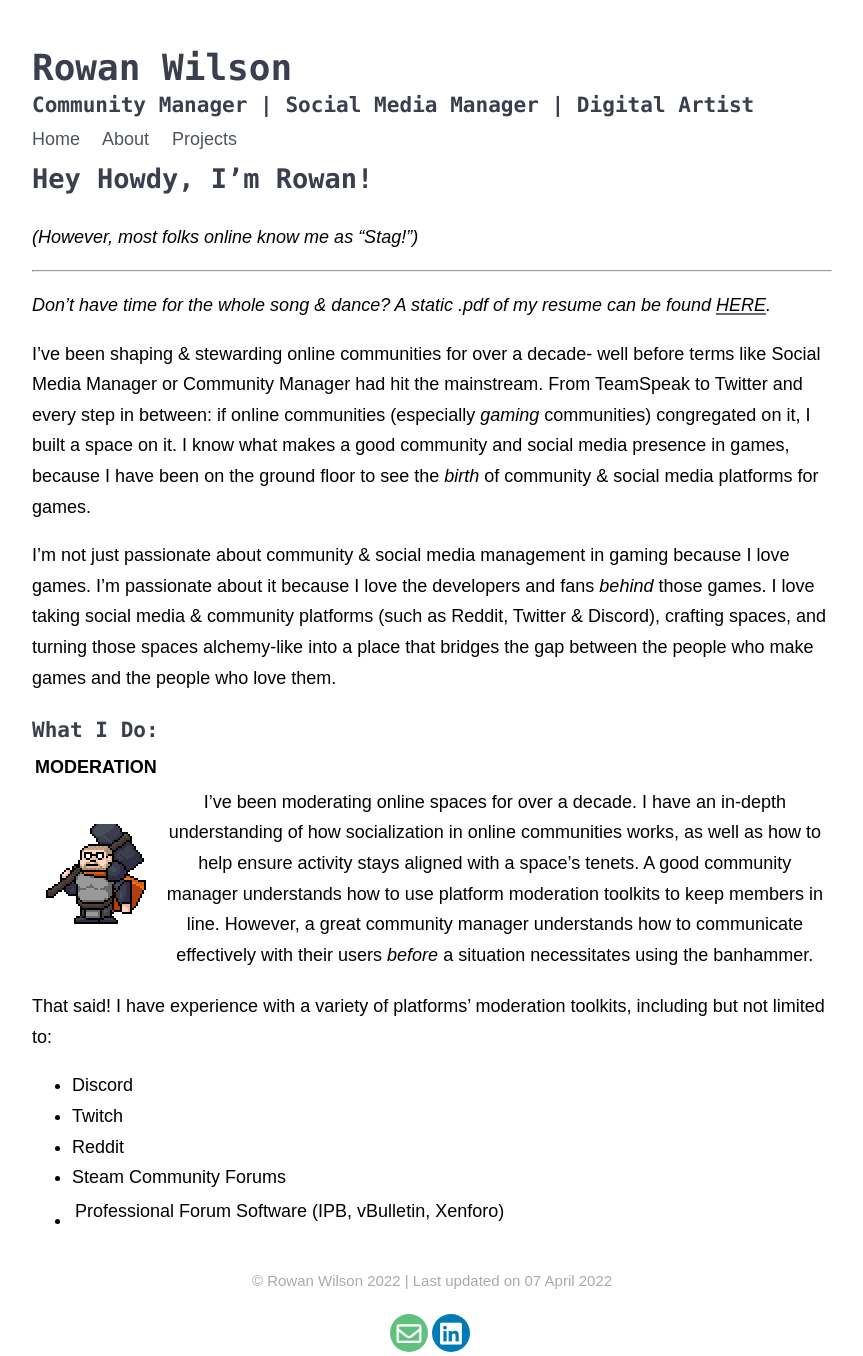
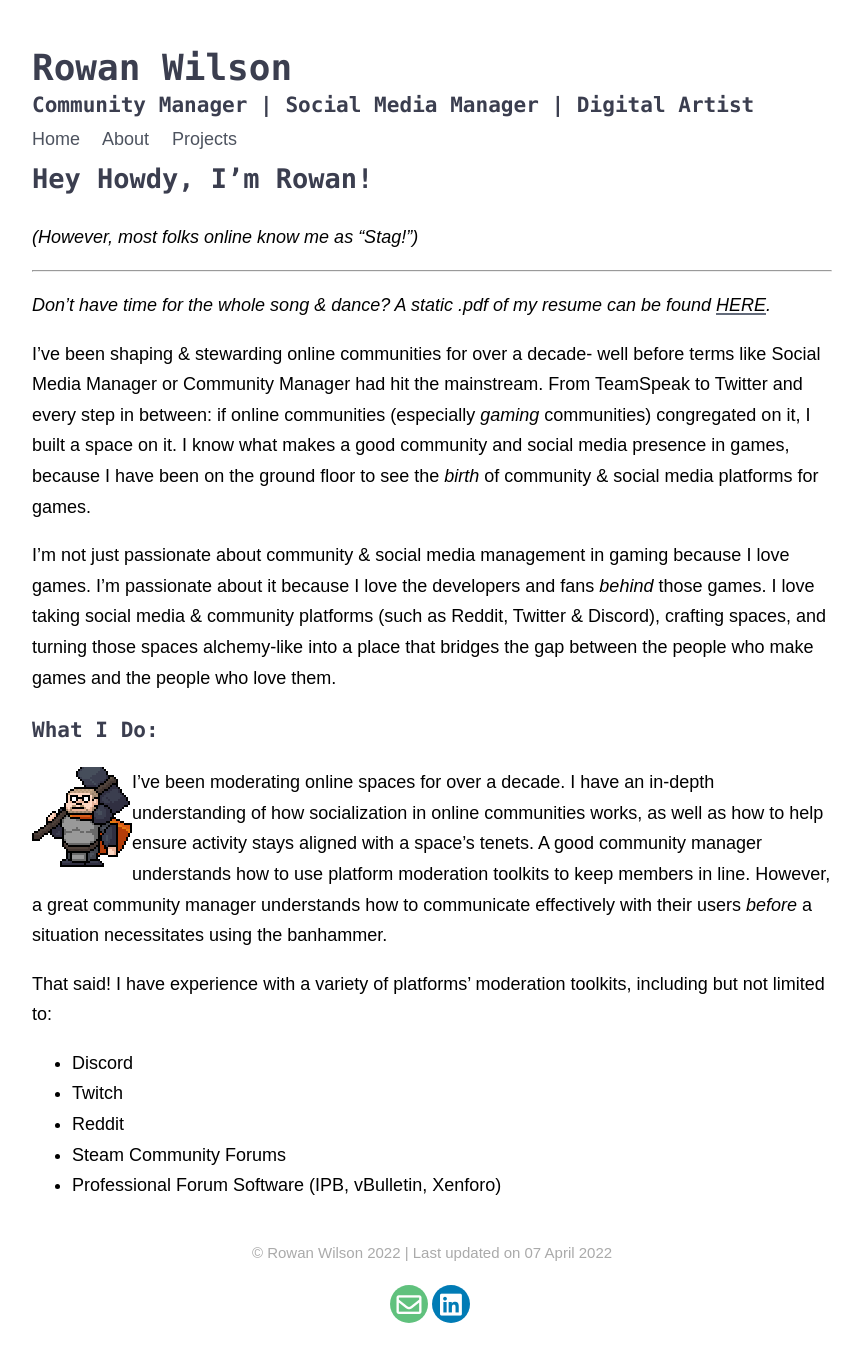
Before and after one commit to stagrunner/rowanjwilson, a Jekyll site: the page built from _pages/about.md, in a window 1280 px wide. Shown: the whole page, without its empty margins (208-1071 px from the left). Built offline with Jekyll 4.4.1, drawn with Linux system fonts in a browser that asks for light colours; nearby versions of some CDN libraries; after the commit the page ends 1327 px from its top, so only the background shows below that.

Commit message:
Update about.md

```diff
--- a/_pages/about.md
+++ b/_pages/about.md
@@ -19,13 +19,12 @@
 
 ### What I Do:
 
-| MODERATION |  |
-|:--------:|:--------------------------:|
-| ![mod](/assets/images/mod.gif) | I've been moderating online spaces for over a decade. I have an in-depth understanding of how socialization in online communities works, as well as how to help ensure activity stays aligned with a space's tenets. A good community manager understands how to use platform moderation toolkits to keep members in line. However, a great community manager understands how to communicate effectively with their users *before* a situation necessitates using the banhammer.
+
+![mod](/assets/images/mod.gif){: style="float: left"} I've been moderating online spaces for over a decade. I have an in-depth understanding of how socialization in online communities works, as well as how to help ensure activity stays aligned with a space's tenets. A good community manager understands how to use platform moderation toolkits to keep members in line. However, a great community manager understands how to communicate effectively with their users *before* a situation necessitates using the banhammer.
 
 That said! I have experience with a variety of platforms' moderation toolkits, including but not limited to:
 - Discord
 - Twitch
 - Reddit
 - Steam Community Forums
-- Professional Forum Software (IPB, vBulletin, Xenforo)   |
+- Professional Forum Software (IPB, vBulletin, Xenforo)
```
